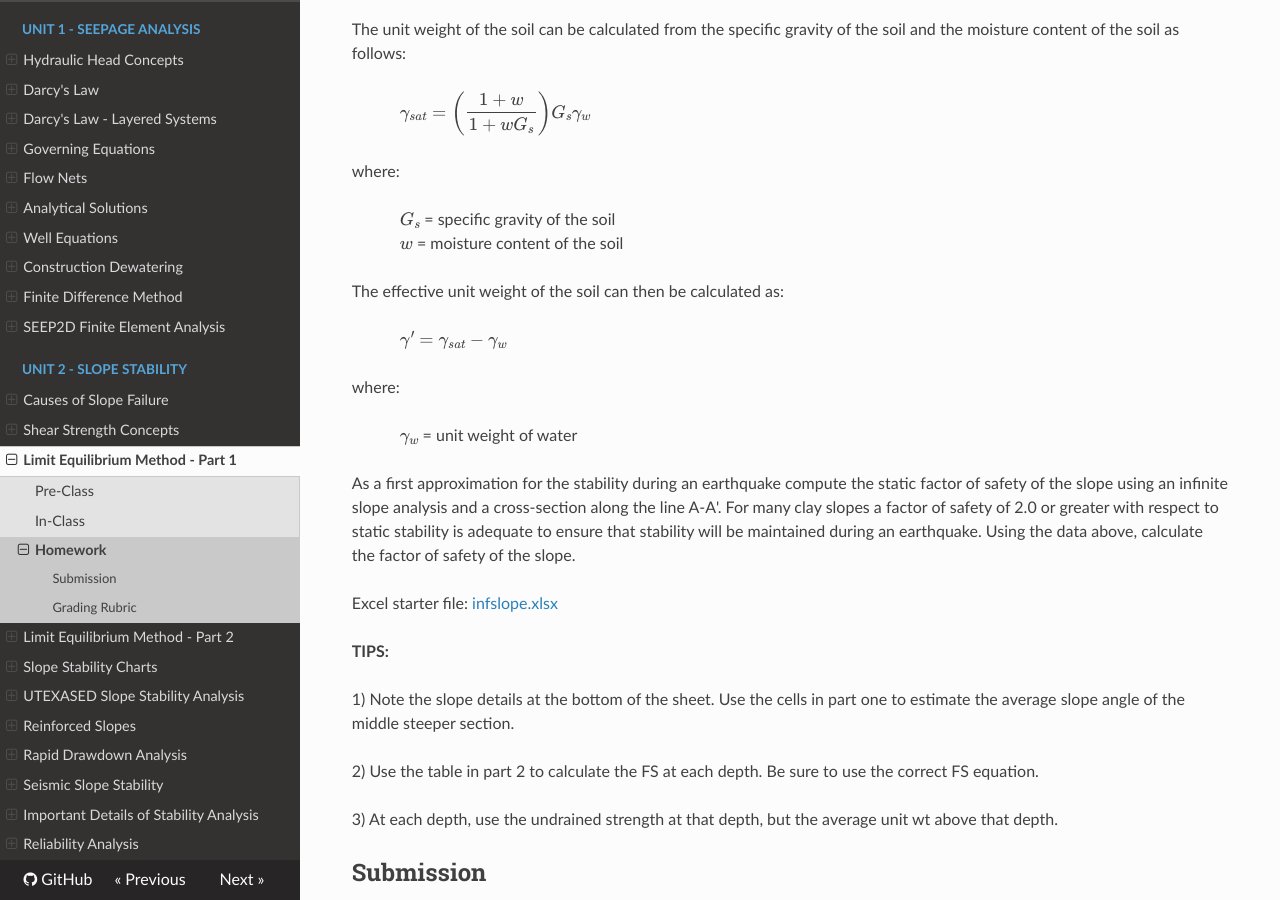
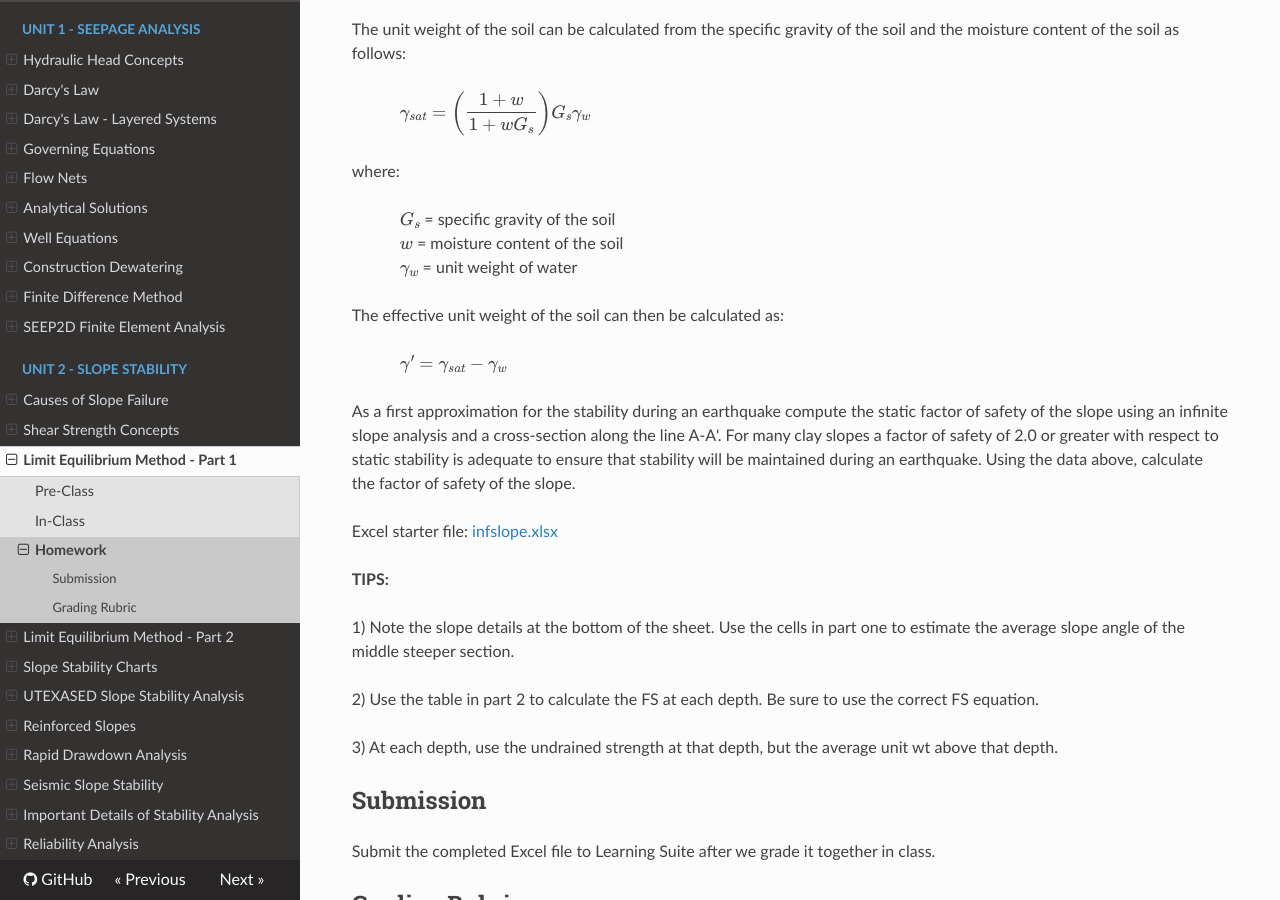
Before and after one commit to njones61/ce544, an MkDocs documentation site: the page built from docs/unit2/03_limiteq1/limiteq1_hw.md, in a window 1280 px wide and 900 px high, scrolled down 2379 px. Built offline with MkDocs 1.6.1, drawn with Linux system fonts in a browser that asks for light colours; nearby versions of some CDN libraries.

Commit message:
added unit wt equation

```diff
--- a/docs/unit2/03_limiteq1/limiteq1_hw.md
+++ b/docs/unit2/03_limiteq1/limiteq1_hw.md
@@ -34,15 +34,12 @@ The unit weight of the soil can be calculated from the specific gravity of the s
 where:
 
 >>$G_s$ = specific gravity of the soil<br>
-$w$ = moisture content of the soil
+$w$ = moisture content of the soil<br>
+$\gamma_{w}$ = unit weight of water
 
 The effective unit weight of the soil can then be calculated as:
 
 >>$\gamma' = \gamma_{sat} - \gamma_w$
-
-where:
-
->>$\gamma_{w}$ = unit weight of water
 
 As a first approximation for the stability during an earthquake compute the static factor of safety of the slope
 using an infinite slope analysis and a cross-section along the line A-A'.  For many clay slopes a factor of safety
```
